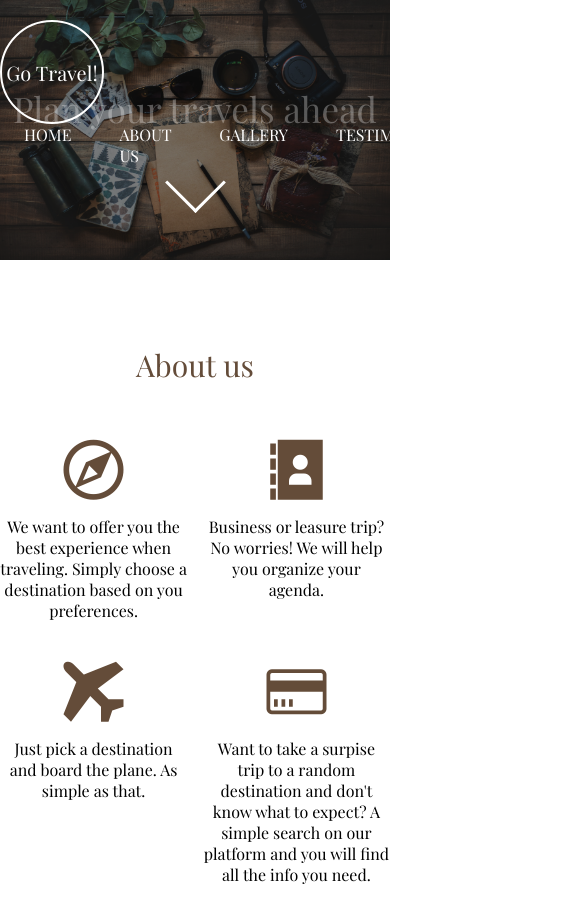
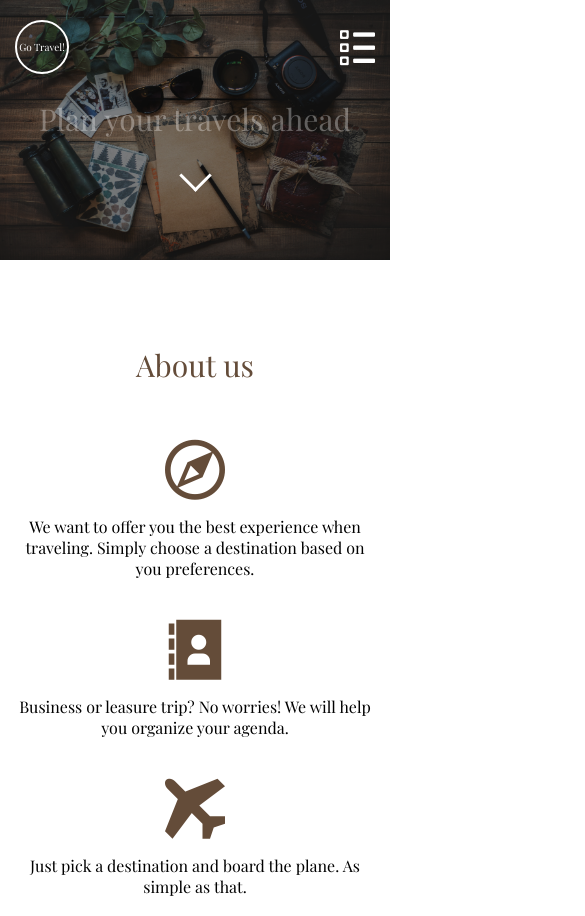
Before and after one commit to andreiavramm/WS-Final-Project, a plain HTML site: page index.html in a window 390 px wide. Shown: the top 916 px of the page, 585 px wide, since content can reach past the window. Drawn offline with nearby package versions, Linux system fonts and the light colour scheme.

Commit message:
added responsive design and fixed some layout flaws

```diff
--- a/css/fonts.css
+++ b/css/fonts.css
@@ -25,6 +25,9 @@
   -moz-osx-font-smoothing: grayscale;
 }
 
+.icon-list:before {
+  content: "\e900";
+}
 .icon-library:before {
   content: "\e921";
 }
--- a/css/style.css
+++ b/css/style.css
@@ -18,7 +18,7 @@ h1, h2, h3, h4, h5, h6 {
 
 h1 {
     color: #fff;
-    font-size: 35px;
+    font-size: 45px;
     font-weight: lighter;
 }
 
@@ -112,6 +112,10 @@ header nav ul.ct-navigation li a:hover:after {
     background: rgb(0, 0, 0, .5)
 }
 
+header nav .ct-nav-toggle {
+    display: none;
+}
+
 .ct-main-banner {
     display: block;
     width: 100%;
@@ -147,6 +151,10 @@ header nav ul.ct-navigation li a:hover:after {
     border-radius: 100%;
 }
 
+/* Search Bar */
+
+
+
 /* Sections */
 
 .ct-section {
@@ -177,7 +185,7 @@ header nav ul.ct-navigation li a:hover:after {
 }
 
 #ct-gallery li {
-    width: 33%;
+    width: 33.2%;
     object-fit: cover;
     position: relative;
     overflow: hidden;
@@ -463,3 +471,124 @@ footer .ct-social-icons li a:hover {
         opacity: .3;
     }
 }
+
+/* Responsive */
+
+@media all and (max-width: 1020px) {
+    .ct-container{
+        padding-left: 15px;
+        padding-right: 15px;
+    }
+}
+
+@media all and (max-width: 820px) {
+    h1 {
+        font-size: 35px;
+    }
+
+    .ct-header-text  .ct-arrow,
+    .ct-testimonials .ct-arrow {
+        padding: 15px;
+    }
+
+    .ct-testimonials .ct-arrow.ct-arrow.ct-arrow-right {
+        left: 100%;
+    }
+
+    .ct-testimonials .ct-arrow.ct-arrow.ct-arrow.ct-arrow-left {
+        right: 100%;
+    }
+}
+
+@media all and (max-width: 680px) {
+    header nav {
+        position: absolute;
+    }
+
+    header nav.ct-nav-scroll {
+        background: none;
+    }
+
+    ul.ct-navigation {
+        list-style-type: none;
+        margin: 0;
+        padding: 0;
+        max-height: 0;
+        overflow: hidden;
+        background: rgba(56, 28, 1, 0.5);
+        -webkit-transition: max-height 1.1s ease;
+        transition: max-height 1.1s ease;
+        text-align: center;
+    }
+
+    ul.ct-navigation.ct-navigation-opened {
+        max-height: 500px;
+    }
+
+    ul.ct-navigation li {
+        padding: 0 15px;
+    }
+
+    ul.ct-navigation li a {
+        display: block;
+        padding: 10px 0;
+        color: #fff;
+        border-bottom: solid 1px #999;
+    }
+
+    ul.ct-navigation li:first-child a {
+        padding-top: 15px;
+    }
+
+    ul.ct-navigation li:last-child a {
+        border-bottom: none;
+        padding-bottom: 15px;
+    }
+
+    header nav .ct-nav-toggle {
+        display: block;
+        color: #fff;
+        font-size: 35px;
+    }
+}
+
+@media all and (max-width: 600px) {
+    .ct-logo {
+        width: 50px;
+        height: 50px;
+        font-size: 10px;
+    }
+
+    h1,
+    h3 {
+        font-size: 30px;
+    }
+
+    .ct-header-text .ct-arrow,
+    .ct-testimonials .ct-arrow {
+        padding: 10px;
+    }
+
+    #ct-about .ct-column {
+        width: 100%;
+    }
+
+    #ct-gallery li {
+        width: 49.4%;
+    }
+
+    .ct-testimonials ul li > p {
+        font-style: italic;
+        font-size: 17px;
+    }
+
+    .ct-testimonials {
+        max-width: 80%;
+    }
+
+    #ct-contact form input:not([type="submit"]),
+    #ct-contact form textarea {
+        width: 85%;
+        padding: 10px;
+    }
+}
--- a/index.html
+++ b/index.html
@@ -22,8 +22,9 @@
                     <li><a class="ct-section-link" href="#ct-gallery">Gallery</a></li>
                     <li><a class="ct-section-link" href="#ct-testimonials">Testimonials</a></li>
                     <li><a class="ct-section-link" href="#ct-contact">Contact</a></li>
-                    <li><a href="#ct-search">Search</a></li>
+                    <!-- <li><a href="#ct-search">Search</a></li> -->
                 </ul>
+                <i class="icon-list ct-nav-toggle"></i>
             </div>
         </nav>
 
@@ -68,6 +69,8 @@
             </div>
 
         </section>
+
+        <h3 class="ct-pulsate">Gallery for our destinations</h3>
 
         <ul id="ct-gallery">
             <li><img src="./img/gallery/bangladesh.jpg" alt="house with view of the mountains"></li>
@@ -148,9 +151,9 @@
             <a class="ct-logo ct-section-link" href="#">Go Travel!</a>
             <p>&copy; 2020 | Andrei Avram</p>
             <ul class="ct-social-icons">
-                <li><a href="#"><i class="icon-facebook2"></i></a></li>
-                <li><a href="#"><i class="icon-instagram"></i></a></li>
-                <li><a href="#"><i class="icon-twitter"></i></a></li>
+                <li><a href="https://www.facebook.com/andreiavramm" target="_blank"><i class="icon-facebook2"></i></a></li>
+                <li><a href="https://www.instagram.com/andreiavramm" target="_blank"><i class="icon-instagram"></i></a></li>
+                <li><a href="https://www.twitter.com" target="_blank"><i class="icon-twitter"></i></a></li>
             </ul>
         </div>
     </footer>
--- a/js/script.js
+++ b/js/script.js
@@ -9,6 +9,30 @@
         if (pageWidth > mobileWidth) {
             boddyOffset > 0 ? navigation.classList.add('ct-nav-scroll') : navigation.classList.remove('ct-nav-scroll');
         }
+    }
+
+    const transformResponsiveMenu = () => {
+        const pageWidth = window.innerWidth;
+        const navContainer = document.querySelector('header nav .ct-container');
+        const navigation = document.querySelector('header nav .ct-navigation');
+        const mobileNavigation = document.querySelector('body > .ct-navigation');
+
+        if (pageWidth <= mobileWidth && navigation) {
+            document.body.insertAdjacentElement('afterbegin', navigation);
+        } else if (pageWidth > mobileWidth && mobileNavigation) {
+            navContainer.insertAdjacentElement('beforeend', mobileNavigation);
+        }
+
+    }
+
+    const mobileMenuOpen = () => {
+        const menuOpen = document.querySelector('.ct-nav-toggle');
+
+        menuOpen.addEventListener('click', () => {
+            const mobileNavigation = document.querySelector('body > .ct-navigation');
+            mobileNavigation.classList.toggle('ct-navigation-opened')
+
+        })
     }
 
     const onNavItemClick = () => {
@@ -94,8 +118,14 @@
         navBackgroundOnScroll();
     })
 
+    window.addEventListener('resize', () => {
+            transformResponsiveMenu();
+    })
+
     onNavItemClick();
     onTestimonialChange();
     onGalleryImageClick();
+    transformResponsiveMenu();
+    mobileMenuOpen();
 
 })();
```
Also changed, not shown: img/fonts/selection.json (+1 -1 lines), img/fonts/icomoon.ttf, img/fonts/icomoon.woff, 2 other files.
